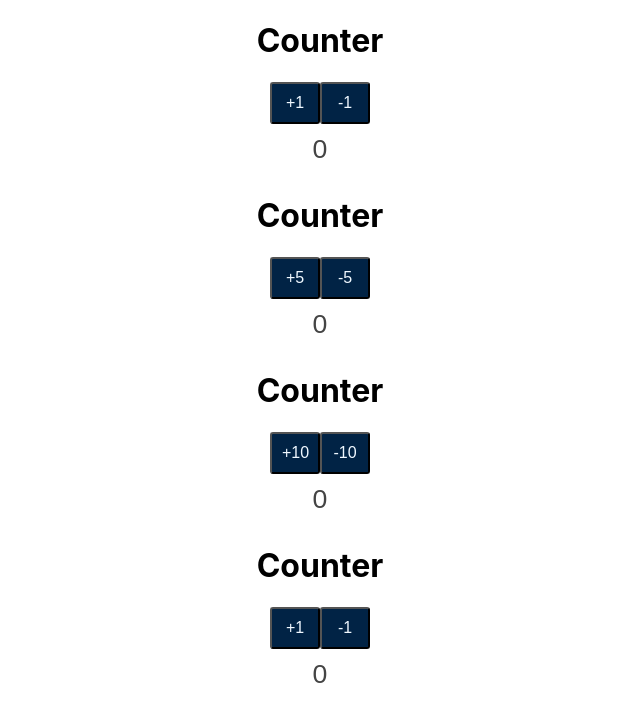
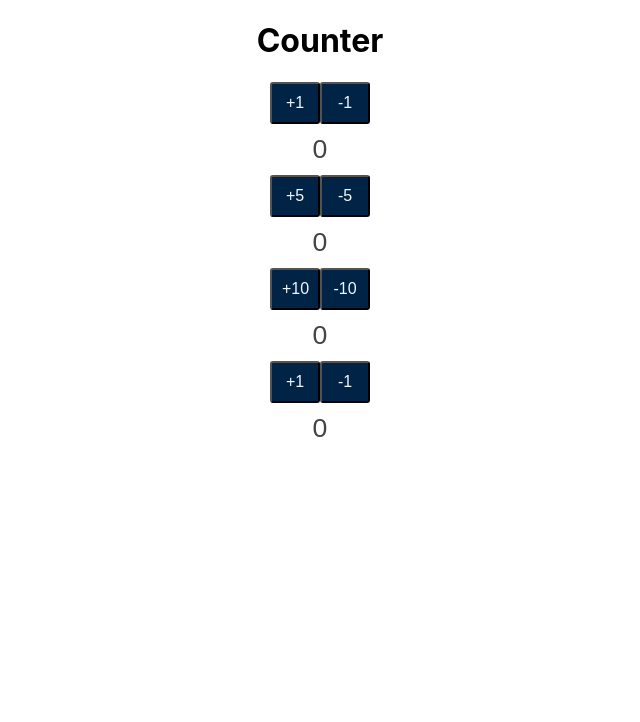
Before and after one commit to shotinyuriy/spring-boot-react, a React (Create React App) app in the folder todo-app/: page / in a window 1280 px wide. Shown: the top 722 px of the page, without its empty margins (320-960 px from the left). Built offline with nearby package versions, Linux system fonts and the light colour scheme.

Commit message:
STEP 3.12 Moving State Up - Refactoring to Counter and Counter Button components

```diff
--- a/todo-app/src/App.js
+++ b/todo-app/src/App.js
@@ -12,9 +12,6 @@ class App extends Component {
     render() {
         return (
             <div className="App">
-                <Counter by={1}></Counter>
-                <Counter by={5}></Counter>
-                <Counter by={10}></Counter>
                 <Counter></Counter>
             </div>
         );
--- a/todo-app/src/components/counter/Counter.jsx
+++ b/todo-app/src/components/counter/Counter.jsx
@@ -3,6 +3,20 @@ import PropTypes from 'prop-types';
 import './Counter.css';
 
 class Counter extends Component {
+    render() {
+        return (
+            <div className="counter">
+                <h1>Counter</h1>
+                <CounterButton by={1}></CounterButton>
+                <CounterButton by={5}></CounterButton>
+                <CounterButton by={10}></CounterButton>
+                <CounterButton></CounterButton>
+            </div>
+        );
+    }
+}
+
+class CounterButton extends Component {
 
     // Define the initial state in a constructor
     // state => counter = 0
@@ -18,16 +32,15 @@ class Counter extends Component {
     render() {
         const counterStyle = {fontFamily: 'Arial', color: '#444444'};
         return (
-            <div className="counter">
-                <h1>Counter</h1>
+                <>
                 <div>
-        <button onClick={this.increment}>+{this.props.by}</button>
+                <button onClick={this.increment}>+{this.props.by}</button>
                 <button onClick={this.decrement}>-{this.props.by}</button>
                 </div>
                 <div className="count" style={counterStyle}>
                 <span >{this.state.counter}</span>
                 </div>
-            </div>
+                </>
         );
     };
 
@@ -46,11 +59,11 @@ class Counter extends Component {
     };
 }
 
-Counter.defaultProps = {
+CounterButton.defaultProps = {
     by: 1
 }
 
-Counter.propTypes = {
+CounterButton.propTypes = {
     by: PropTypes.number
 }
 
```
